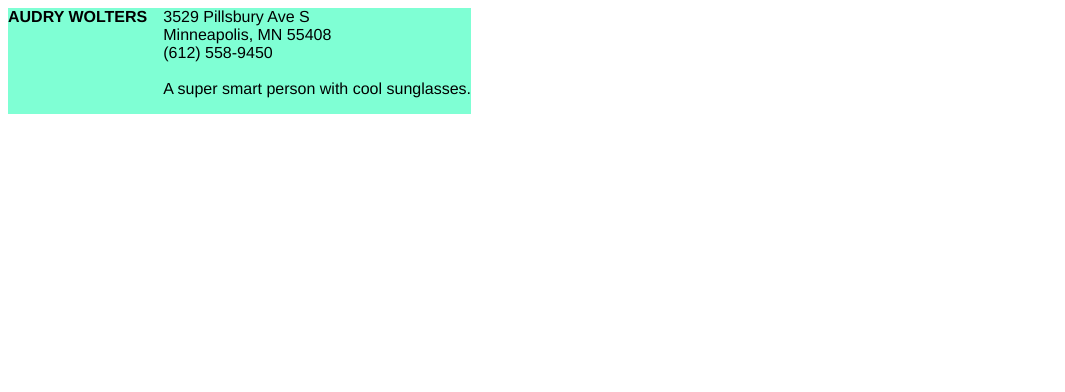
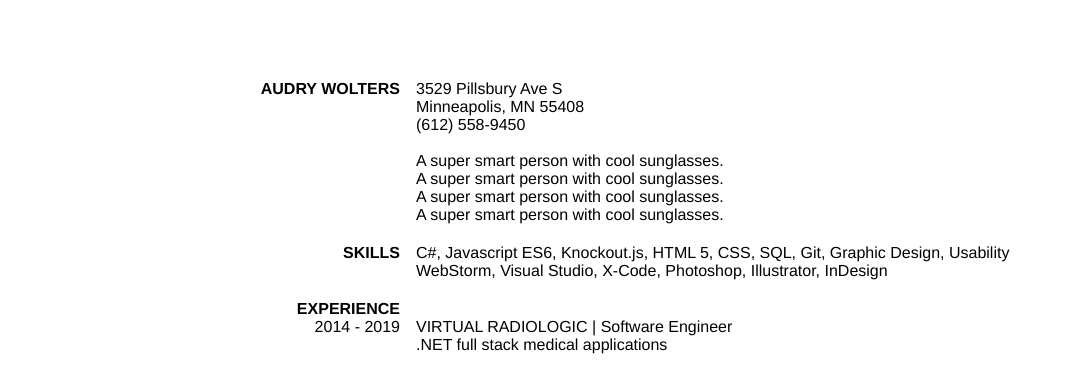
Before and after one commit to audrywolters/resume, a plain HTML site: page index.html in a window 1280 px wide. Shown: the whole page, without its empty margins (0-1065 px from the left). Drawn offline with Linux system fonts and the light colour scheme.

Commit message:
adding data and fine tuning css

```diff
--- a/index.html
+++ b/index.html
@@ -8,35 +8,51 @@
 </head>
 
 <body>
-
-    <div class="row" id="1">
+<div class="container">
+    <div id="1">
         <div class="header">AUDRY WOLTERS</div>
-        <div class="data">
+        <div class="info">
             <ul>
                 <li>3529 Pillsbury Ave S</li>
                 <li>Minneapolis, MN 55408</li>
                 <li>(612) 558-9450</li>
                 <li>&nbsp;</li>
                 <li>A super smart person with cool sunglasses.</li>
+                <li>A super smart person with cool sunglasses.</li>
+                <li>A super smart person with cool sunglasses.</li>
+                <li>A super smart person with cool sunglasses.</li>
             </ul>
         </div>
     </div>
 
-    <div class="row" id="2">
+    <div id="2">
+        <div class="header">SKILLS</div>
+        <div class="info">
+            <ul>
+                <li>C#, Javascript ES6, Knockout.js, HTML 5, CSS, SQL, Git, Graphic Design, Usability</li>
+                <li>WebStorm, Visual Studio, X-Code, Photoshop, Illustrator, InDesign</li>
+            </ul>
+        </div>
     </div>
 
-    <div class="row" id="3">
+    <div id="3">
+        <div class="header headerLineBreak">EXPERIENCE</div>
+        <br />
+        <div class="header dates">2014 - 2019</div>
+        <div class="info">
+            <ul>
+                <li>VIRTUAL RADIOLOGIC | Software Engineer</li>
+                <li>.NET full stack medical applications</li>
+            </ul>
+        </div>
     </div>
 
-    <div class="row" id="4">
+    <div id="4">
     </div>
 
-    <div class="row" id="5">
+    <div id="5">
     </div>
-
-    <div class="row" id="6">
-    </div>
-
+</div>
 </body>
 
 </html>
--- a/resume.css
+++ b/resume.css
@@ -1,8 +1,35 @@
+
+.container {
+    width: 50em;
+    margin: 5em auto auto;
+    display: block;
+}
+
 div {
     font-family: "Avenir", "Helvetica", "Futura", "SansSerif";
-    background-color: aquamarine;
-    margin-bottom: 1em;
+    margin-bottom: 0.5em;
     display: inline-block;
+}
+
+.header {
+    font-weight: 800;
+    float: left;
+    margin-right: 1em;
+    width: 10em;
+    text-align: right;
+}
+
+.dates {
+    font-weight: 500;
+}
+
+.info {
+    font-weight: 100;
+    float: right;
+}
+
+.headerLineBreak {
+    margin-bottom: 0;
 }
 
 /* remove formatting from lists */
@@ -14,17 +41,3 @@ ul {
     margin-inline-end: 0;
     padding-inline-start: 0;
 }
-
-.row {
-    /* TBD */
-}
-
-.header {
-    font-weight: bolder;
-    float: left;
-    margin-right: 1em;
-}
-
-.data {
-    float: right;
-}
```
